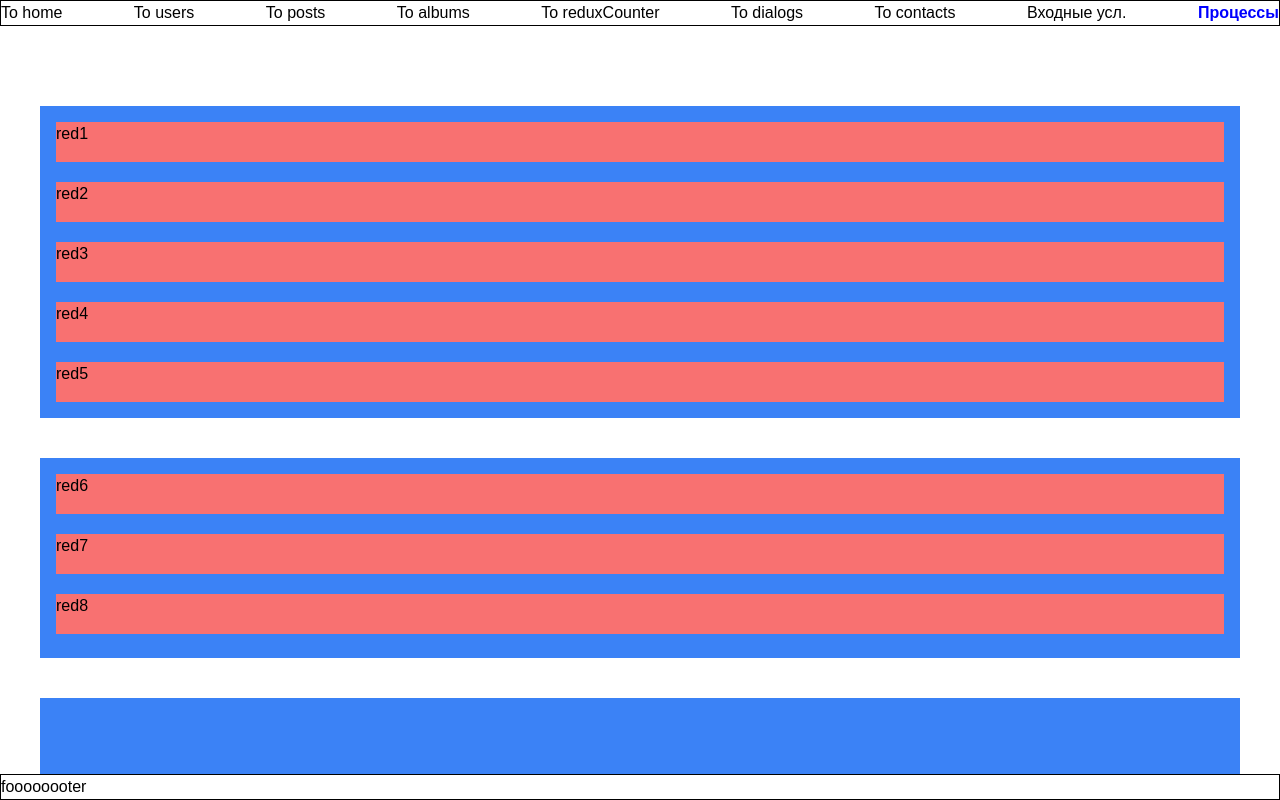
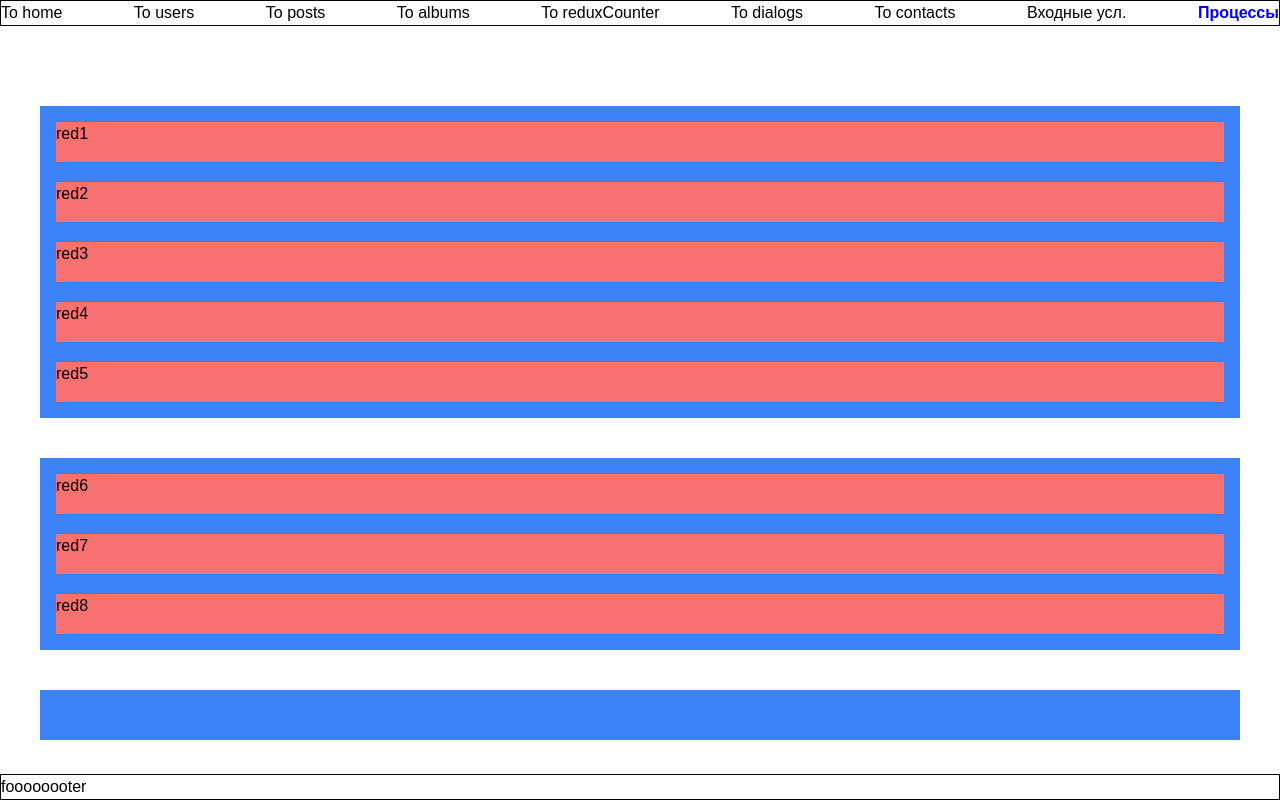
Before and after one commit to sandrbuz/next-js-project1, a Next.js app: page /processesDrag in a window 1280 px wide. Built offline with nearby package versions, Linux system fonts and the light colour scheme.

Commit message:
dnd-kit - процессы - баги при добавлении в конец и начало синих блоков

```diff
--- a/app/processesDrag/BlueContainer.js
+++ b/app/processesDrag/BlueContainer.js
@@ -1,23 +1,21 @@
-'use client'
+'use client';
 
 import { useDroppable } from '@dnd-kit/core';
 import { SortableContext, verticalListSortingStrategy } from '@dnd-kit/sortable';
 import RedBlock from './RedBlock.js';
 
-const BlueContainer = ({ block }) => {
-  const { isOver, setNodeRef } = useDroppable({
+export default function BlueContainer({ block }) {
+  const { setNodeRef } = useDroppable({
     id: block.id,
   });
-
-  const style = {
-    backgroundColor: isOver ? '#3b82f680' : '#3b82f6',
-  };
 
   return (
     <div
       ref={setNodeRef}
-      style={style}
-      className="my-10 p-4 min-h-[200px] flex flex-col gap-5"
+      style={{
+        backgroundColor: '#3b82f6', // статичный цвет, без подсветки
+      }}
+      className="my-10 p-4 min-h-[50px] flex flex-col gap-5"
     >
       <SortableContext
         id={block.id}
@@ -31,5 +29,3 @@ const BlueContainer = ({ block }) => {
     </div>
   );
 }
-
-export default BlueContainer;
--- a/app/processesDrag/page.js
+++ b/app/processesDrag/page.js
@@ -1,11 +1,15 @@
-'use client'
+'use client';
 
-import { DndContext, DragOverlay, closestCenter } from '@dnd-kit/core';
-import BlueContainer from './BlueContainer.js';
+import {
+  DndContext,
+  DragOverlay,
+  closestCorners, // или rectIntersection
+} from '@dnd-kit/core';
 import { useState } from 'react';
 import { arrayMove } from '@dnd-kit/sortable';
+import BlueContainer from './BlueContainer.js';
 
-const Processes = () => {
+export default function Processes() {
   const [blueBlocks, setBlueBlocks] = useState([
     {
       id: 'blue1',
@@ -34,25 +38,28 @@ const Processes = () => {
     },
   ]);
 
-  // Сохраняем объект перетаскиваемого красного блока
+  // Сохраняем объект «активного» красного блока, чтобы отрисовать в DragOverlay
   const [activeRed, setActiveRed] = useState(null);
 
+  // При начале перетаскивания ищем красный блок по ID
   const handleDragStart = (event) => {
-    const activeId = event.active.id;
-    // Ищем красный блок по id (предполагается, что id синего начинаются с "blue", а красного – с "red")
+    const { active } = event;
+    const activeId = active.id;
+
     let found = null;
     for (let blue of blueBlocks) {
-      found = blue.redBlocks.find(red => red.id === activeId);
+      found = blue.redBlocks.find((red) => red.id === activeId);
       if (found) break;
     }
     setActiveRed(found);
   };
 
-  const handleDragEnd = ({ active, over }) => {
+  // Когда отпускаем элемент
+  const handleDragEnd = (event) => {
     setActiveRed(null);
-    if (!over) return;
-    const activeId = active.id;
-    const overId = over.id;
+    if (!event.over) return;
+    const activeId = event.active.id;
+    const overId = event.over.id;
     if (activeId === overId) return;
 
     setBlueBlocks((prev) => {
@@ -63,7 +70,7 @@ const Processes = () => {
       let activeItemIndex = -1;
       let activeItem = null;
       for (let i = 0; i < newState.length; i++) {
-        const index = newState[i].redBlocks.findIndex(item => item.id === activeId);
+        const index = newState[i].redBlocks.findIndex((item) => item.id === activeId);
         if (index !== -1) {
           sourceBlockIndex = i;
           activeItemIndex = index;
@@ -73,11 +80,11 @@ const Processes = () => {
       }
       if (!activeItem) return prev;
 
-      // Ищем контейнер, в котором находится over.id
+      // Ищем контейнер, в котором находится over.id (либо красный блок, либо сам синий контейнер)
       let destinationBlockIndex = -1;
       let overItemIndex = null;
       for (let i = 0; i < newState.length; i++) {
-        const index = newState[i].redBlocks.findIndex(item => item.id === overId);
+        const index = newState[i].redBlocks.findIndex((item) => item.id === overId);
         if (index !== -1) {
           destinationBlockIndex = i;
           overItemIndex = index;
@@ -85,9 +92,9 @@ const Processes = () => {
         }
       }
 
-      // Если over.id соответствует id синего контейнера (drop на пустой области)
+      // Если over.id соответствует id синего контейнера (drop на пустую область)
       if (destinationBlockIndex === -1) {
-        destinationBlockIndex = newState.findIndex(block => block.id === overId);
+        destinationBlockIndex = newState.findIndex((block) => block.id === overId);
         if (destinationBlockIndex === -1) return prev;
         newState[sourceBlockIndex].redBlocks.splice(activeItemIndex, 1);
         newState[destinationBlockIndex].redBlocks.push(activeItem);
@@ -97,22 +104,37 @@ const Processes = () => {
       // Если перетаскивание внутри одного контейнера – используем arrayMove
       if (sourceBlockIndex === destinationBlockIndex) {
         const items = newState[sourceBlockIndex].redBlocks;
-        const oldIndex = items.findIndex(item => item.id === activeId);
-        const newIndex = items.findIndex(item => item.id === overId);
+        const oldIndex = items.findIndex((item) => item.id === activeId);
+        const newIndex = items.findIndex((item) => item.id === overId);
         newState[sourceBlockIndex].redBlocks = arrayMove(items, oldIndex, newIndex);
         return newState;
       }
 
       // Перемещение между контейнерами:
+      // Удаляем элемент из исходного контейнера
       newState[sourceBlockIndex].redBlocks.splice(activeItemIndex, 1);
-      newState[destinationBlockIndex].redBlocks.splice(overItemIndex, 0, activeItem);
+
+      // Определяем индекс вставки в целевом контейнере:
+      // Если курсор ниже центра over-элемента, вставляем после него.
+      let insertionIndex = overItemIndex;
+      if (event.activatorEvent && event.over.rect) {
+        const pointerY = event.activatorEvent.clientY;
+        const { top, height } = event.over.rect;
+        const midpoint = top + height / 2;
+        if (pointerY > midpoint) {
+          insertionIndex = overItemIndex + 1;
+        }
+      }
+
+      newState[destinationBlockIndex].redBlocks.splice(insertionIndex, 0, activeItem);
       return newState;
     });
   };
 
+
   return (
     <DndContext
-      collisionDetection={closestCenter}
+      collisionDetection={closestCorners} // или rectIntersection
       onDragStart={handleDragStart}
       onDragEnd={handleDragEnd}
     >
@@ -121,6 +143,7 @@ const Processes = () => {
           <BlueContainer key={blueBlock.id} block={blueBlock} />
         ))}
       </div>
+
       <DragOverlay>
         {activeRed ? (
           <div
@@ -138,5 +161,3 @@ const Processes = () => {
     </DndContext>
   );
 }
-
-export default Processes;
```
Also changed, not shown: 1 other file (tests, documents, lock files or other folders).
